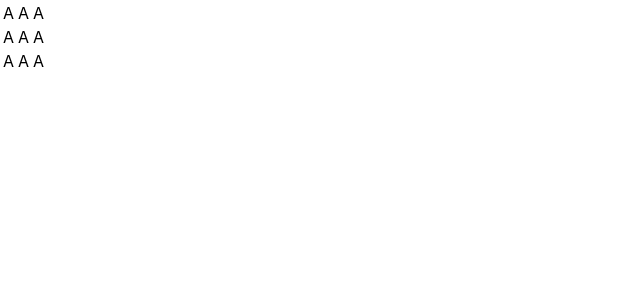
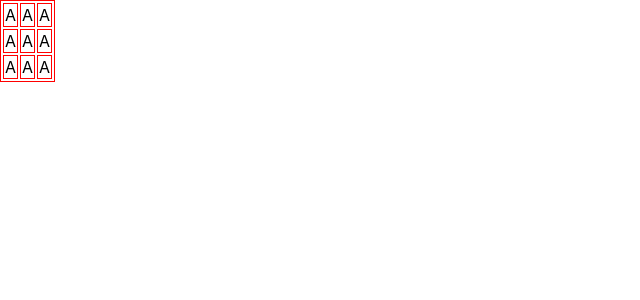
Before and after one commit to addison-grant/sweat-equity-2, a React (Create React App) app: page / in a window 1280 px wide. Shown: the top 300 px of the page, without its empty margins (0-640 px from the left). Built offline with nearby package versions, Linux system fonts and the light colour scheme.

Commit message:
Add styles for House component

```diff
--- a/src/App.js
+++ b/src/App.js
@@ -1,13 +1,12 @@
 import React, { Component } from 'react';
-import logo from './logo.svg';
 import './App.css';
-import House from './components/house.js';
+import House from './components/House.js';
 
 class App extends Component {
   render() {
     return (
       <div className="App">
-        <House />
+        <House className="App" />
       </div>
     );
   }
--- a/src/components/house.js
+++ b/src/components/house.js
@@ -1,15 +1,16 @@
-import React from "react";
+import React from 'react';
+import '../css/House.css';
 
 class House extends React.Component {
   renderCell() {
     return (
-      <td>A</td>
+      <td className='House-cell'>A</td>
     );
   }
 
   renderRow() {
     return (
-      <tr>
+      <tr className='House-row'>
         {this.renderCell()}
         {this.renderCell()}
         {this.renderCell()}
@@ -19,7 +20,7 @@ class House extends React.Component {
 
   render() {
     return (
-      <table>
+      <table className='House-building'>
         {this.renderRow()}
         {this.renderRow()}
         {this.renderRow()}
--- /dev/null
+++ b/src/css/House.css
@@ -0,0 +1,3 @@
+.House-building, .House-row, .House-cell {
+  border: 1px solid red;
+}
```
Also changed, not shown: 1 other file (tests, documents, lock files or other folders).
